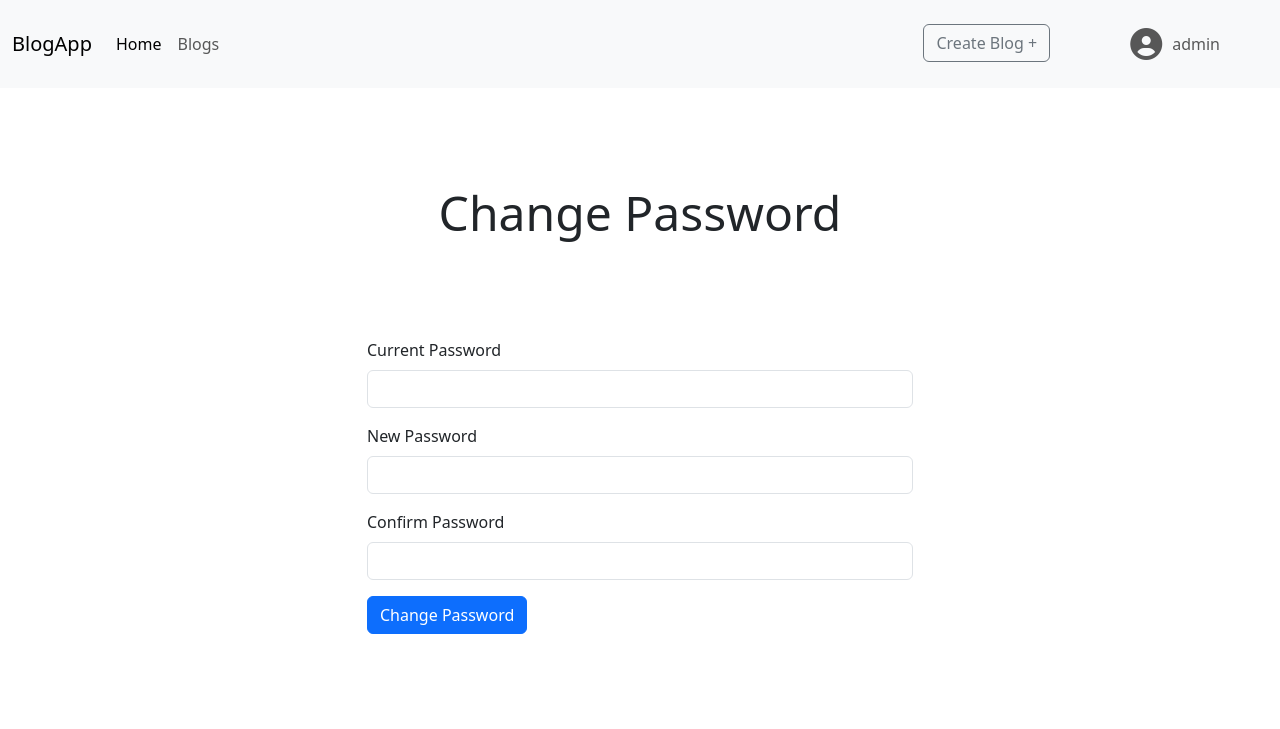
After one commit to bayirdan/blogger, a Django app: page /profile/change-password in a window 1280 px wide. The commit adds this page. Shown: the top 729 px of the page. Run offline with Django 4.2, Linux system fonts and the light colour scheme; a user stored in the database is signed in; some libraries are stand-ins or nearby versions.

Commit message:
feat(): add password changing

```diff
--- a/blog/urls.py
+++ b/blog/urls.py
@@ -10,7 +10,7 @@ urlpatterns = [
     path("blogs", views.blogs, name="blogs"),
     path("blogs/create", views.create_blog, name="create-blog" ),
     path("blogs/<slug:slug>", views.blog_detail, name="blog-detail"),
-    path("blogs/user/<str:username>", views.get_user_blogs, name="get-user-blogs"),
+    path("blogs/user/<str:username>", views.get_user_blogs, name="user_blogs"),
     path("category/<slug:slug>", views.filter_category, name="filter-category")
 ]
 
--- a/templates/partials/_navbar.html
+++ b/templates/partials/_navbar.html
@@ -39,9 +39,11 @@
   <div class="profile-menu position-absolute" id="js-profile-menu">
         <div class="fixed-menu">
          <div class="list-group rounded-left" id="list-tab" role="tablist">
-           <a class="list-group-item list-group-item-action" id="list-profile-list" data-toggle="list" role="tab" aria-controls="home" href={% url 'profile' %}>Profile</a>
-           <a class="list-group-item list-group-item-action" id="list-my-blogs-list" data-toggle="list" href="#list-messages" role="tab" aria-controls="messages">My Blogs</a>
-           <a class="list-group-item list-group-item-action" id="list-logout-list" data-toggle="list" role="tab" aria-controls="settings" href={% url "logout" %}>Logout</a>
+           <a class="list-group-item list-group-item-action" id="list-profile-list" href={% url 'profile' %}>Profile</a>
+           {% if user.username %}
+            <a class="list-group-item list-group-item-action" id="list-my-blogs-list" href={% url 'user_blogs' user.username%}>My Blogs</a>
+           {% endif %}
+           <a class="list-group-item list-group-item-action" id="list-logout-list" href={% url "logout" %}>Logout</a>
          </div>
         </div>
   </div>
--- /dev/null
+++ b/userprofile/templates/userprofile/change-password.html
@@ -0,0 +1,47 @@
+{% extends "base.html" %}
+{% load static %}
+
+{% block title %}
+  Change Password
+{% endblock  %}
+
+{% block content %}
+  <div class="container mt-5 py-5">
+    <h1 class="display-5 mb-5 text-center">Change Password</h1>
+    <div class="row py-5">
+      <div class="col-6 mx-auto">
+        <form method="POST">
+
+          {% if  error %}
+          <div class="alert alert-danger">
+           {{error}}
+          </div>
+          {% endif %}
+
+          {% if  success %}
+          <div class="alert alert-success">
+           {{success}}
+          </div>
+          {% endif %}
+
+           {% csrf_token %}
+           <div class="mb-3">
+             <label for="currentPassword" class="form-label">Current Password</label>
+             <input type="password" name="current_password" class="form-control" id="currentPassword">
+           </div>
+
+           <div class="mb-3">
+            <label for="newPassword" class="form-label">New Password</label>
+            <input type="password" name="new_password" class="form-control" id="newPassword">
+           </div>
+
+          <div class="mb-3">
+            <label for="confirmPassword" class="form-label">Confirm Password</label>
+            <input type="password" name="confirm_password" class="form-control" id="confirmPassword">
+          </div>
+           <button type="submit" class="btn btn-primary">Change Password</button>
+         </form>
+      </div>
+    </div>
+  </div>
+{% endblock  %}
--- a/userprofile/templates/userprofile/profile.html
+++ b/userprofile/templates/userprofile/profile.html
@@ -46,7 +46,8 @@
           </li>
 
           <li class="list-group-item pt-4 text-center">
-            <a href={% url 'edit_profile' %} class="btn btn-primary w-50 py-3">Edit Profile</a>
+            <a href={% url 'edit_profile' %} class="btn btn-primary w-50 py-2">Edit Profile</a>
+            <a href={% url 'change_password' %} class="btn btn-secondary w-50 py-2 mt-3">Change Password</a>
           </li>
         </ul>
       </div>
--- a/userprofile/urls.py
+++ b/userprofile/urls.py
@@ -5,4 +5,5 @@ from . import views
 urlpatterns = [
     path("profile", views.get_profile, name="profile"),
     path("profile/update", views.edit_profile, name="edit_profile"),
+    path("profile/change-password", views.change_password, name="change_password"),
 ]
--- a/userprofile/views.py
+++ b/userprofile/views.py
@@ -7,7 +7,7 @@ from blog.models import Blog
 
 def get_profile(request):
   if not request.user.is_authenticated:
-    return redirect('register')
+    return redirect('login')
 
   user_data = request.user
 
@@ -26,7 +26,7 @@ def get_profile(request):
 
 def edit_profile(request):
   if not request.user.is_authenticated:
-    return redirect("register")
+    return redirect("login")
   else:
     context = {
       'username': request.user.username,
@@ -80,3 +80,28 @@ def edit_profile(request):
           'last_name': request.user.last_name
         })
     return render(request, "userprofile/editprofile.html", context)
+
+def change_password(request):
+  if not request.user.is_authenticated:
+    return redirect("login")
+
+  if request.method == 'POST':
+    current_password = request.POST.get('current_password')
+    new_password = request.POST.get('new_password')
+    confirm_password = request.POST.get('confirm_password')
+
+    if current_password == '' or new_password == '' or confirm_password == '':
+      return render(request, 'userprofile/change-password.html', {'error': "Lütfen tüm inputları eksiksiz giriniz!"})
+
+    if not request.user.check_password(current_password):
+      return render(request, 'userprofile/change-password.html', {'error': "Parola hatalı!"})
+
+    if new_password != confirm_password:
+      return render(request, 'userprofile/change-password.html', {'error': "Şifreler eşleşmiyor!"})
+
+    request.user.set_password(new_password)
+    request.user.save()
+
+    return render(request, 'userprofile/change-password.html', {'success': "Parola değiştirme başarıyla gerçekleştirildi!"})
+
+  return render(request, 'userprofile/change-password.html')
```
Also changed, not shown: db.sqlite3, readme.md.
